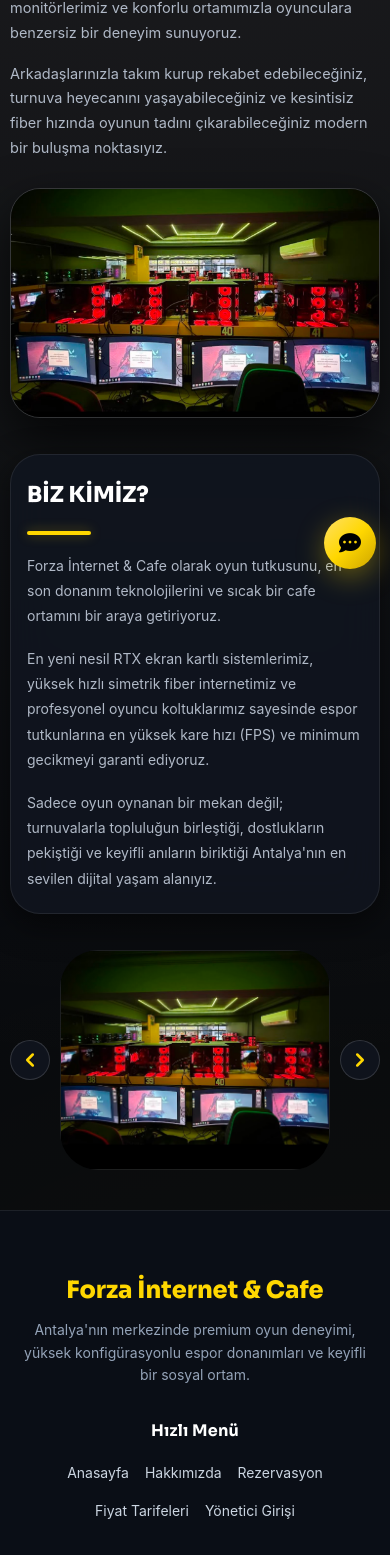
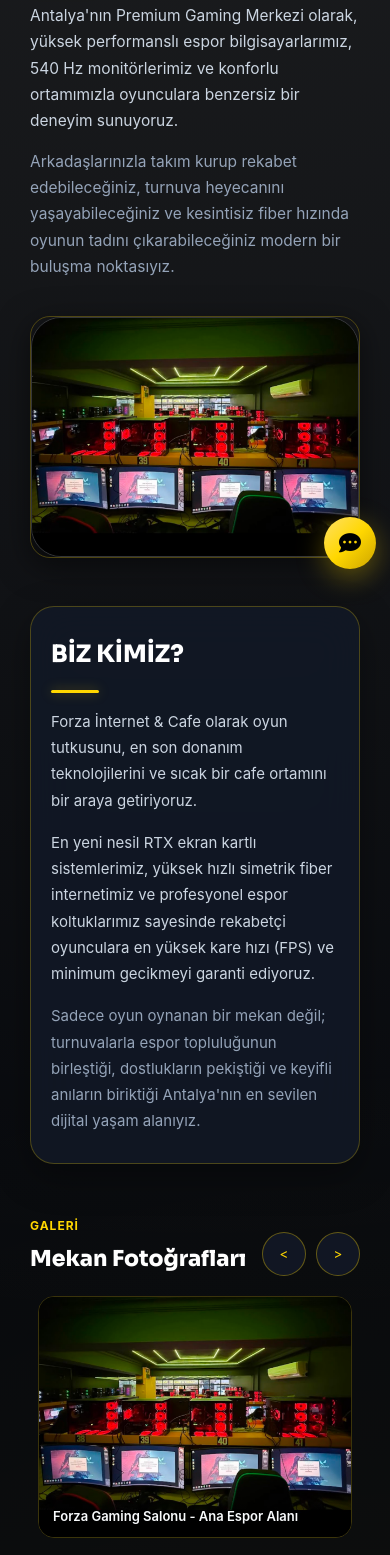
Before and after one commit to muhammetkilicc2-hub/forzainternet, a Next.js app: page /hakkimizda in a window 390 px wide. Shown: the part 259-1814 px from the top of the page. Built offline with nearby package versions, Linux system fonts and the light colour scheme.

Commit message:
fix: smooth 60fps photo gallery, swipe gestures and responsive mobile experience for Hakkimizda

```diff
--- a/app/hakkimizda/page.tsx
+++ b/app/hakkimizda/page.tsx
@@ -1,30 +1,31 @@
 "use client";
 
-import React, { useState, useEffect } from "react";
+import React, { useState, useEffect, useRef } from "react";
 import Navbar from "@/components/public/Navbar";
 import Footer from "@/components/public/Footer";
 import WhatsAppWidget from "@/components/public/WhatsAppWidget";
 
 const PHOTOS = [
-  { src: "/foto1.jpeg", alt: "Forza Gaming Salonu - Ana Espor Alanı" },
-  { src: "/foto2.jpeg", alt: "540Hz BenQ Espor Turnuva Masaları" },
-  { src: "/foto3.jpeg", alt: "Pro Gaming RTX 4070 Setup" },
-  { src: "/foto4.jpeg", alt: "VIP Espor Akustik Alanı" },
-  { src: "/foto5.jpeg", alt: "Ergonomik Espor Koltukları & Ekipmanlar" },
-  { src: "/foto6.jpeg", alt: "Forza Turnuva ve Takım Odası" },
+  { src: "/foto1.jpeg", alt: "Forza Gaming Salonu - Ana Espor Alanı", caption: "Forza Gaming Salonu - Ana Espor Alanı" },
+  { src: "/foto2.jpeg", alt: "540Hz BenQ Espor Turnuva Masaları", caption: "540Hz BenQ Espor Turnuva Masaları" },
+  { src: "/foto3.jpeg", alt: "Pro Gaming RTX 4070 Setup", caption: "Pro Gaming RTX 4070 Setup" },
+  { src: "/foto4.jpeg", alt: "VIP Espor Akustik Alanı", caption: "VIP Espor Akustik Alanı" },
+  { src: "/foto5.jpeg", alt: "Ergonomik Espor Koltukları & Ekipmanlar", caption: "Ergonomik Espor Koltukları & Ekipmanlar" },
+  { src: "/foto6.jpeg", alt: "Forza Turnuva ve Takım Odası", caption: "Forza Turnuva ve Takım Odası" },
 ];
 
 export default function AboutPage() {
   const [currentIndex, setCurrentIndex] = useState(0);
   const [visibleCount, setVisibleCount] = useState(3);
   const [lightboxIndex, setLightboxIndex] = useState<number | null>(null);
-  const [touchStart, setTouchStart] = useState<number | null>(null);
 
-  // Responsively calculate visible slide count
+  const touchStartX = useRef<number | null>(null);
+  const touchEndX = useRef<number | null>(null);
+
   useEffect(() => {
     const updateVisible = () => {
       if (typeof window !== "undefined") {
-        if (window.innerWidth <= 768) {
+        if (window.innerWidth <= 640) {
           setVisibleCount(1);
         } else if (window.innerWidth <= 1024) {
           setVisibleCount(2);
@@ -39,6 +40,12 @@ export default function AboutPage() {
   }, []);
 
   const maxIndex = Math.max(0, PHOTOS.length - visibleCount);
+
+  useEffect(() => {
+    if (currentIndex > maxIndex) {
+      setCurrentIndex(maxIndex);
+    }
+  }, [visibleCount, maxIndex, currentIndex]);
 
   const prevSlide = () => {
     setCurrentIndex((prev) => (prev <= 0 ? maxIndex : prev - 1));
@@ -58,7 +65,6 @@ export default function AboutPage() {
     setLightboxIndex((prev) => (prev === null || prev >= PHOTOS.length - 1 ? 0 : prev + 1));
   };
 
-  // Keyboard navigation inside lightbox
   useEffect(() => {
     const handleKeyDown = (e: KeyboardEvent) => {
       if (lightboxIndex === null) return;
@@ -70,231 +76,134 @@ export default function AboutPage() {
     return () => window.removeEventListener("keydown", handleKeyDown);
   }, [lightboxIndex]);
 
-  // Touch swipe handling
   const handleTouchStart = (e: React.TouchEvent) => {
-    setTouchStart(e.targetTouches[0].clientX);
+    touchStartX.current = e.targetTouches[0].clientX;
+    touchEndX.current = null;
   };
 
-  const handleTouchEnd = (e: React.TouchEvent) => {
-    if (touchStart === null) return;
-    const touchEnd = e.changedTouches[0].clientX;
-    const diff = touchStart - touchEnd;
-    if (diff > 40) lightboxNext();
-    if (diff < -40) lightboxPrev();
-    setTouchStart(null);
+  const handleTouchMove = (e: React.TouchEvent) => {
+    touchEndX.current = e.targetTouches[0].clientX;
   };
 
-  // Slider touch swipe for mobile gallery
-  const [sliderTouchStart, setSliderTouchStart] = useState<number | null>(null);
-
-  const handleSliderTouchStart = (e: React.TouchEvent) => {
-    setSliderTouchStart(e.targetTouches[0].clientX);
+  const handleTouchEnd = () => {
+    if (touchStartX.current === null || touchEndX.current === null) return;
+    const diff = touchStartX.current - touchEndX.current;
+    if (diff > 45) nextSlide();
+    else if (diff < -45) prevSlide();
+    touchStartX.current = null;
+    touchEndX.current = null;
   };
 
-  const handleSliderTouchEnd = (e: React.TouchEvent) => {
-    if (sliderTouchStart === null) return;
-    const diff = sliderTouchStart - e.changedTouches[0].clientX;
-    if (diff > 40) nextSlide();
-    if (diff < -40) prevSlide();
-    setSliderTouchStart(null);
+  const lbTouchStartX = useRef<number | null>(null);
+  const handleLbTouchStart = (e: React.TouchEvent) => {
+    lbTouchStartX.current = e.targetTouches[0].clientX;
   };
 
-  const shiftPercent = currentIndex * (100 / visibleCount);
+  const handleLbTouchEnd = (e: React.TouchEvent) => {
+    if (lbTouchStartX.current === null) return;
+    const diff = lbTouchStartX.current - e.changedTouches[0].clientX;
+    if (diff > 50) lightboxNext();
+    else if (diff < -50) lightboxPrev();
+    lbTouchStartX.current = null;
+  };
 
   return (
     <>
       <Navbar />
 
-      <main className="about">
-        {/* ABOUT HERO */}
-        <section className="about-hero">
-          <div className="about-left">
-            <h1>FORZA</h1>
-            <h2>HAKKIMIZDA</h2>
-            <div className="gold-line"></div>
-            <p>
+      <main className="about" style={{ maxWidth: "1100px", margin: "100px auto 60px", padding: "0 20px", display: "flex", flexDirection: "column", gap: "48px" }}>
+        <section className="about-hero" style={{ display: "grid", gridTemplateColumns: visibleCount === 1 ? "1fr" : "1.2fr 1fr", gap: "36px", alignItems: "center" }}>
+          <div className="about-left" style={{ display: "flex", flexDirection: "column", gap: "14px" }}>
+            <div style={{ display: "inline-flex", alignItems: "center", gap: "8px", background: "rgba(255, 215, 0, 0.1)", border: "1px solid rgba(255, 215, 0, 0.3)", padding: "6px 14px", borderRadius: "20px", width: "fit-content", color: "#ffd700", fontSize: "13px", fontWeight: 700 }}>
+              Antalya'nın Espor &amp; Gaming Merkezi
+            </div>
+            <h1 style={{ fontFamily: "'Racing Sans One', sans-serif", fontSize: "clamp(32px, 5vw, 48px)", color: "#ffd700", margin: 0, letterSpacing: "1px", lineHeight: 1.1 }}>
+              FORZA GAMING
+            </h1>
+            <h2 style={{ fontFamily: "'Sora', sans-serif", fontSize: "clamp(20px, 3.5vw, 28px)", color: "#ffffff", fontWeight: 800, margin: 0 }}>
+              HAKKIMIZDA
+            </h2>
+            <div className="gold-line" style={{ width: "64px", height: "4px", background: "#ffd700", borderRadius: "4px", boxShadow: "0 0 12px rgba(255,215,0,0.4)" }}></div>
+            <p style={{ fontSize: "15.5px", color: "#cbd5e1", lineHeight: 1.7, margin: 0 }}>
               Antalya'nın Premium Gaming Merkezi olarak, yüksek performanslı espor bilgisayarlarımız, 540 Hz monitörlerimiz ve konforlu ortamımızla oyunculara benzersiz bir deneyim sunuyoruz.
             </p>
-            <p>
+            <p style={{ fontSize: "15.5px", color: "#94a3b8", lineHeight: 1.7, margin: 0 }}>
               Arkadaşlarınızla takım kurup rekabet edebileceğiniz, turnuva heyecanını yaşayabileceğiniz ve kesintisiz fiber hızında oyunun tadını çıkarabileceğiniz modern bir buluşma noktasıyız.
             </p>
           </div>
 
-          <div className="about-right">
-            <img src="/foto1.jpeg" alt="Forza İnternet Cafe Salonu" />
+          <div className="about-right" style={{ position: "relative", width: "100%", overflow: "hidden", borderRadius: "20px", border: "1px solid rgba(255, 215, 0, 0.25)", boxShadow: "0 8px 32px rgba(0,0,0,0.5)" }}>
+            <img src="/foto1.jpeg" alt="Forza İnternet Cafe Salonu" style={{ width: "100%", height: visibleCount === 1 ? "240px" : "380px", objectFit: "cover", display: "block" }} />
           </div>
         </section>
 
-        {/* WHO WE ARE SECTION */}
-        <section className="about-info">
-          <h2>BİZ KİMİZ?</h2>
-          <div className="gold-line"></div>
-          <p>
-            Forza İnternet &amp; Cafe olarak oyun tutkusunu, en son donanım teknolojilerini ve sıcak bir cafe ortamını bir araya getiriyoruz.
-          </p>
-          <p>
-            En yeni nesil RTX ekran kartlı sistemlerimiz, yüksek hızlı simetrik fiber internetimiz ve profesyonel oyuncu koltuklarımız sayesinde espor tutkunlarına en yüksek kare hızı (FPS) ve minimum gecikmeyi garanti ediyoruz.
-          </p>
-          <p>
-            Sadece oyun oynanan bir mekan değil; turnuvalarla topluluğun birleştiği, dostlukların pekiştiği ve keyifli anıların biriktiği Antalya'nın en sevilen dijital yaşam alanıyız.
-          </p>
+        <section className="about-info" style={{ background: "rgba(18, 24, 38, 0.88)", border: "1px solid rgba(255, 215, 0, 0.25)", borderRadius: "24px", padding: visibleCount === 1 ? "28px 20px" : "40px 36px", display: "flex", flexDirection: "column", gap: "16px", backdropFilter: "blur(20px)", boxShadow: "0 12px 36px rgba(0,0,0,0.35)" }}>
+          <h2 style={{ fontFamily: "'Sora', sans-serif", fontSize: "24px", fontWeight: 800, color: "#ffffff", margin: 0 }}>BİZ KİMİZ?</h2>
+          <div className="gold-line" style={{ width: "48px", height: "3px", background: "#ffd700", borderRadius: "3px" }}></div>
+          <p style={{ fontSize: "15px", color: "#cbd5e1", lineHeight: 1.75, margin: 0 }}>Forza İnternet &amp; Cafe olarak oyun tutkusunu, en son donanım teknolojilerini ve sıcak bir cafe ortamını bir araya getiriyoruz.</p>
+          <p style={{ fontSize: "15px", color: "#cbd5e1", lineHeight: 1.75, margin: 0 }}>En yeni nesil RTX ekran kartlı sistemlerimiz, yüksek hızlı simetrik fiber internetimiz ve profesyonel espor koltuklarımız sayesinde rekabetçi oyunculara en yüksek kare hızı (FPS) ve minimum gecikmeyi garanti ediyoruz.</p>
+          <p style={{ fontSize: "15px", color: "#94a3b8", lineHeight: 1.75, margin: 0 }}>Sadece oyun oynanan bir mekan değil; turnuvalarla espor topluluğunun birleştiği, dostlukların pekiştiği ve keyifli anıların biriktiği Antalya'nın en sevilen dijital yaşam alanıyız.</p>
         </section>
 
-        {/* PHOTO GALLERY SLIDER */}
-        <section className="fotogaleri" aria-label="Mekan Fotoğrafları Galerisi">
-          <button
-            type="button"
-            className="photo-nav prev"
-            id="prev"
-            aria-label="Önceki Fotoğraf"
-            onClick={prevSlide}
-          >
-            <svg width="22" height="22" viewBox="0 0 24 24" fill="none" stroke="#ffd700" strokeWidth="2.8" strokeLinecap="round" strokeLinejoin="round">
-              <polyline points="15 18 9 12 15 6"></polyline>
-            </svg>
-          </button>
+        <section style={{ display: "flex", flexDirection: "column", gap: "20px" }}>
+          <div style={{ display: "flex", justifyContent: "space-between", alignItems: "flex-end", flexWrap: "wrap", gap: "12px" }}>
+            <div>
+              <span style={{ fontSize: "12px", color: "#ffd700", fontWeight: 700, textTransform: "uppercase", letterSpacing: "1px" }}>Galeri</span>
+              <h2 style={{ fontFamily: "'Sora', sans-serif", fontSize: "clamp(22px, 3.5vw, 28px)", fontWeight: 800, color: "#ffffff", margin: "4px 0 0" }}>Mekan Fotoğrafları</h2>
+            </div>
+            <div style={{ display: "flex", gap: "10px", alignItems: "center" }}>
+              <button type="button" onClick={prevSlide} aria-label="Önceki" style={{ width: "44px", height: "44px", borderRadius: "50%", background: "rgba(18, 24, 38, 0.9)", border: "1px solid rgba(255, 215, 0, 0.35)", color: "#ffd700", display: "flex", alignItems: "center", justifyContent: "center", cursor: "pointer" }}>&lt;</button>
+              <button type="button" onClick={nextSlide} aria-label="Sonraki" style={{ width: "44px", height: "44px", borderRadius: "50%", background: "rgba(18, 24, 38, 0.9)", border: "1px solid rgba(255, 215, 0, 0.35)", color: "#ffd700", display: "flex", alignItems: "center", justifyContent: "center", cursor: "pointer" }}>&gt;</button>
+            </div>
+          </div>
 
-          <div
-            className="photo-window"
-            onTouchStart={handleSliderTouchStart}
-            onTouchEnd={handleSliderTouchEnd}
-          >
-            <div
-              className="photo-track"
-              style={{
-                transform: `translateX(-${shiftPercent}%)`,
-                transition: "transform 0.35s cubic-bezier(0.16, 1, 0.3, 1)",
-              }}
-            >
+          <div style={{ width: "100%", overflow: "hidden", borderRadius: "20px", position: "relative", touchAction: "pan-y" }} onTouchStart={handleTouchStart} onTouchMove={handleTouchMove} onTouchEnd={handleTouchEnd}>
+            <div style={{ display: "flex", transform: `translateX(-${currentIndex * (100 / visibleCount)}%)`, transition: "transform 0.4s cubic-bezier(0.25, 1, 0.5, 1)", willChange: "transform" }}>
               {PHOTOS.map((photo, index) => (
-                <img
-                  key={index}
-                  src={photo.src}
-                  alt={photo.alt}
-                  onClick={() => setLightboxIndex(index)}
-                  style={{
-                    flex: `0 0 calc(${100 / visibleCount}% - ${visibleCount > 1 ? 11 : 0}px)`,
-                  }}
-                />
+                <div key={index} style={{ flex: `0 0 ${100 / visibleCount}%`, padding: "0 8px", boxSizing: "border-box" }}>
+                  <div onClick={() => setLightboxIndex(index)} style={{ position: "relative", borderRadius: "16px", overflow: "hidden", border: "1px solid rgba(255, 215, 0, 0.2)", cursor: "pointer" }}>
+                    <img src={photo.src} alt={photo.alt} style={{ width: "100%", height: visibleCount === 1 ? "240px" : "220px", objectFit: "cover", display: "block" }} />
+                    <div style={{ position: "absolute", bottom: 0, left: 0, right: 0, padding: "10px 14px", background: "linear-gradient(to top, rgba(0,0,0,0.85) 0%, transparent 100%)", color: "#f8fafc", fontSize: "13px", fontWeight: 600 }}>{photo.caption}</div>
+                  </div>
+                </div>
               ))}
             </div>
           </div>
 
-          <button
-            type="button"
-            className="photo-nav next"
-            id="next"
-            aria-label="Sonraki Fotoğraf"
-            onClick={nextSlide}
-          >
-            <svg width="22" height="22" viewBox="0 0 24 24" fill="none" stroke="#ffd700" strokeWidth="2.8" strokeLinecap="round" strokeLinejoin="round">
-              <polyline points="9 18 15 12 9 6"></polyline>
-            </svg>
-          </button>
+          {/* Pagination Indicators */}
+          <div style={{ display: "flex", justifyContent: "center", alignItems: "center", gap: "8px", marginTop: "8px" }}>
+            {Array.from({ length: maxIndex + 1 }).map((_, i) => (
+              <button
+                key={i}
+                type="button"
+                onClick={() => setCurrentIndex(i)}
+                aria-label={`Fotoğraf ${i + 1}`}
+                style={{
+                  width: currentIndex === i ? "24px" : "8px",
+                  height: "8px",
+                  borderRadius: "4px",
+                  background: currentIndex === i ? "#ffd700" : "rgba(255, 255, 255, 0.2)",
+                  border: "none",
+                  cursor: "pointer",
+                  transition: "all 0.3s ease",
+                  padding: 0,
+                }}
+              />
+            ))}
+          </div>
         </section>
 
-        {/* LIGHTBOX SLIDING MODAL */}
-        <div
-          className={`lightbox ${lightboxIndex !== null ? "active" : ""}`}
-          id="lightbox"
-          role="dialog"
-          aria-modal="true"
-          aria-label="Büyütülmüş Fotoğraf Görüntüleyici"
-          onClick={() => setLightboxIndex(null)}
-          onTouchStart={handleTouchStart}
-          onTouchEnd={handleTouchEnd}
-        >
-          {/* Close Button */}
-          <button
-            type="button"
-            className="close-lightbox"
-            id="closeLightbox"
-            aria-label="Fotoğrafı Kapat"
-            onClick={() => setLightboxIndex(null)}
-          >
-            ×
-          </button>
-
-          {/* Previous Arrow */}
-          <button
-            type="button"
-            className="lightbox-nav prev"
-            aria-label="Önceki Fotoğraf"
-            onClick={lightboxPrev}
-          >
-            <svg width="28" height="28" viewBox="0 0 24 24" fill="none" stroke="#ffd700" strokeWidth="3" strokeLinecap="round" strokeLinejoin="round">
-              <polyline points="15 18 9 12 15 6"></polyline>
-            </svg>
-          </button>
-
-          {/* Image & Caption */}
-          {lightboxIndex !== null && (
-            <div className="lightbox-container" onClick={(e) => e.stopPropagation()}>
-              <div style={{ position: "relative", display: "inline-block", cursor: "pointer" }}>
-                <img
-                  src={PHOTOS[lightboxIndex].src}
-                  alt={PHOTOS[lightboxIndex].alt}
-                  id="lightboxImage"
-                  onClick={(e) => {
-                    e.stopPropagation();
-                    const rect = e.currentTarget.getBoundingClientRect();
-                    const clickX = e.clientX - rect.left;
-                    if (clickX < rect.width / 2) {
-                      lightboxPrev();
-                    } else {
-                      lightboxNext();
-                    }
-                  }}
-                  style={{
-                    maxWidth: "88vw",
-                    maxHeight: "80vh",
-                    objectFit: "contain",
-                    borderRadius: "16px",
-                    border: "1px solid rgba(255,255,255,0.2)",
-                    boxShadow: "0 10px 40px rgba(0,0,0,0.8)",
-                    animation: "fadeIn 0.25s ease-out",
-                    userSelect: "none",
-                  }}
-                  title="Sol tarafa dokunarak geri, sağ tarafa dokunarak ileri gidebilirsiniz"
-                />
-              </div>
-              <div
-                style={{
-                  marginTop: "12px",
-                  color: "#fdfbf7",
-                  fontSize: "14px",
-                  fontWeight: 600,
-                  textAlign: "center",
-                  background: "rgba(0,0,0,0.6)",
-                  padding: "6px 16px",
-                  borderRadius: "20px",
-                  backdropFilter: "blur(8px)",
-                }}
-              >
-                {PHOTOS[lightboxIndex].alt}
-              </div>
+        {lightboxIndex !== null && (
+          <div role="dialog" aria-modal="true" onClick={() => setLightboxIndex(null)} onTouchStart={handleLbTouchStart} onTouchEnd={handleLbTouchEnd} style={{ position: "fixed", inset: 0, background: "rgba(3, 7, 18, 0.95)", backdropFilter: "blur(20px)", zIndex: 9999, display: "flex", alignItems: "center", justifyContent: "center", padding: "20px" }}>
+            <button type="button" onClick={() => setLightboxIndex(null)} style={{ position: "absolute", top: "20px", right: "20px", background: "none", border: "none", color: "#fff", fontSize: "32px", cursor: "pointer" }}>&times;</button>
+            <button type="button" onClick={lightboxPrev} style={{ position: "absolute", left: "20px", background: "none", border: "1px solid #ffd700", borderRadius: "50%", color: "#ffd700", width: "50px", height: "50px", cursor: "pointer" }}>&lt;</button>
+            <div onClick={(e) => e.stopPropagation()} style={{ display: "flex", flexDirection: "column", alignItems: "center" }}>
+              <img src={PHOTOS[lightboxIndex].src} alt={PHOTOS[lightboxIndex].alt} style={{ maxWidth: "90vw", maxHeight: "75vh", borderRadius: "16px" }} />
+              <div style={{ color: "#fff", marginTop: "12px" }}>{PHOTOS[lightboxIndex].caption} ({lightboxIndex + 1} / {PHOTOS.length})</div>
             </div>
-          )}
-
-          {/* Next Arrow */}
-          <button
-            type="button"
-            className="lightbox-nav next"
-            aria-label="Sonraki Fotoğraf"
-            onClick={lightboxNext}
-          >
-            <svg width="28" height="28" viewBox="0 0 24 24" fill="none" stroke="#ffd700" strokeWidth="3" strokeLinecap="round" strokeLinejoin="round">
-              <polyline points="9 18 15 12 9 6"></polyline>
-            </svg>
-          </button>
-
-          {/* Index Counter */}
-          {lightboxIndex !== null && (
-            <div className="lightbox-counter">
-              {lightboxIndex + 1} / {PHOTOS.length}
-            </div>
-          )}
-        </div>
+            <button type="button" onClick={lightboxNext} style={{ position: "absolute", right: "20px", background: "none", border: "1px solid #ffd700", borderRadius: "50%", color: "#ffd700", width: "50px", height: "50px", cursor: "pointer" }}>&gt;</button>
+          </div>
+        )}
       </main>
 
       <Footer />
```
Also changed, not shown: script.js (+17 -0 lines).
